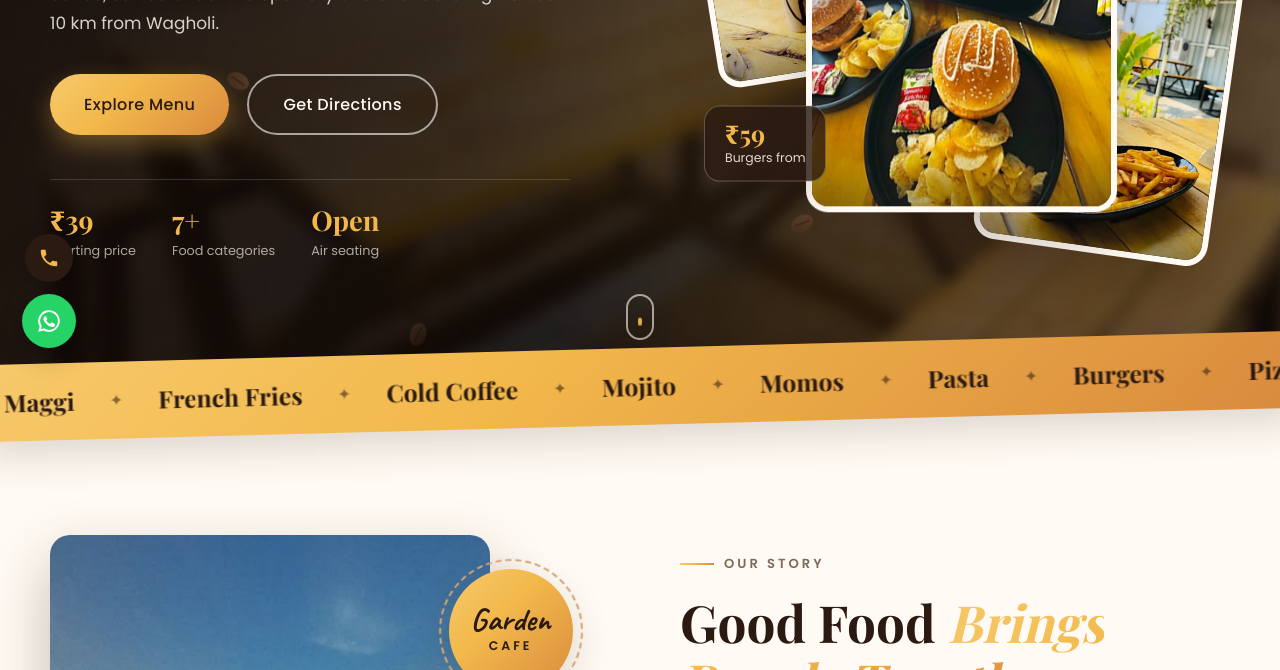
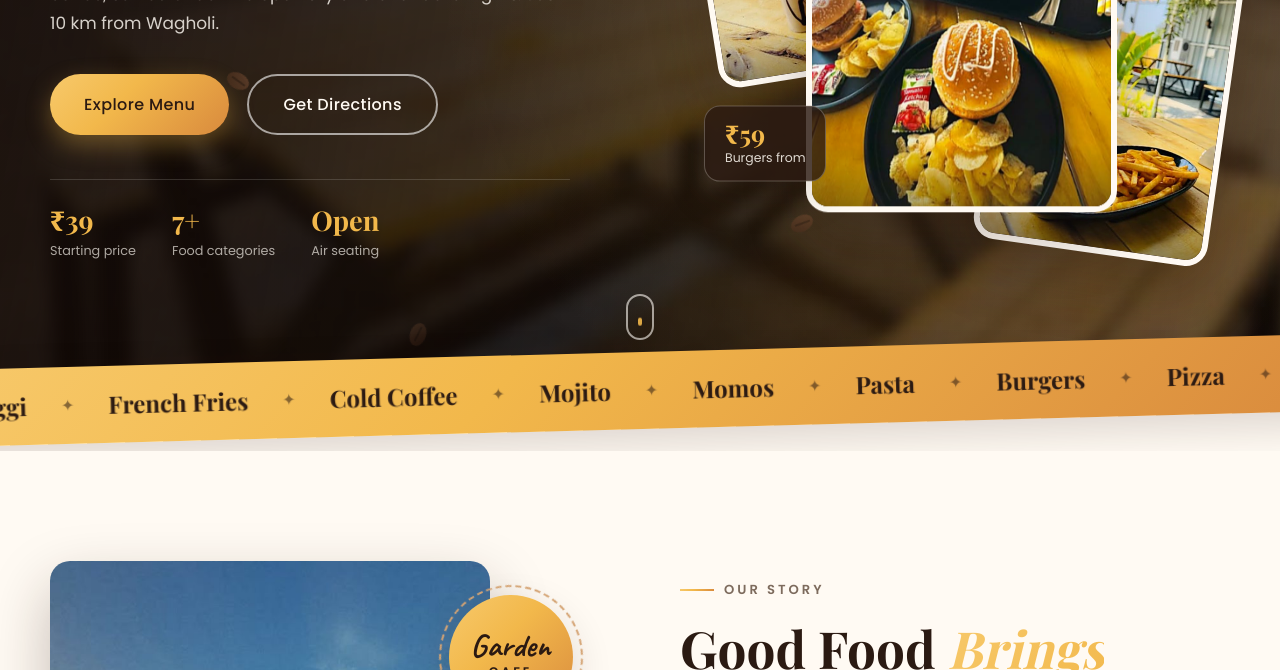
Before and after one commit to sudarshanchemate/cafe_s21, a plain HTML site: page index.html in a window 1280 px wide. Shown: the part 430-1100 px from the top of the page. Drawn offline with nearby package versions, Linux system fonts and the light colour scheme; animation ran at ten frames a second; a web font is replaced by a local one.

Commit message:
Fixed the header issue

```diff
--- a/css/style.css
+++ b/css/style.css
@@ -218,7 +218,9 @@ button { font: inherit; cursor: pointer; border: none; background: none; }
 /* =========================================================
    Marquee
    ========================================================= */
-.marquee { background: var(--grad); padding: 18px 0; overflow: hidden; transform: rotate(-1.5deg) scaleX(1.03); margin: -22px 0 0; position: relative; z-index: 2; box-shadow: var(--shadow); }
+/* The tilted strip lives inside a clipping wrapper so its corners can never widen the page */
+.marquee-wrap { position: relative; z-index: 2; overflow: hidden; margin-top: -40px; padding: 22px 0; }
+.marquee { width: 110%; margin-left: -5%; background: var(--grad); padding: 18px 0; overflow: hidden; transform: rotate(-1.5deg); box-shadow: var(--shadow); }
 .marquee-track { display: flex; gap: 34px; width: max-content; animation: marquee 32s linear infinite; }
 .marquee span { font-family: var(--serif); font-size: 1.5rem; font-weight: 700; color: var(--espresso); white-space: nowrap; }
 .marquee i { font-style: normal; color: var(--espresso); opacity: .55; align-self: center; }
@@ -434,7 +436,17 @@ button { font: inherit; cursor: pointer; border: none; background: none; }
 .footer-phone a:hover { text-decoration: underline; }
 
 /* Floating quick-contact (bottom-left; back-to-top is bottom-right) */
-.quick-contact { position: fixed; left: 22px; bottom: 22px; z-index: 90; display: flex; flex-direction: column; gap: 12px; }
+.quick-contact {
+  position: fixed; left: 22px; bottom: calc(22px + env(safe-area-inset-bottom, 0px)); z-index: 90;
+  display: flex; flex-direction: column; gap: 12px;
+  opacity: 0; transform: translateY(30px) scale(.9); pointer-events: none; visibility: hidden;
+  transition: opacity .4s var(--ease), transform .5s var(--ease), visibility 0s linear .5s;
+}
+.quick-contact.show {
+  opacity: 1; transform: none; pointer-events: auto; visibility: visible;
+  transition: opacity .4s var(--ease), transform .5s var(--ease), visibility 0s;
+}
+.quick-contact:not(.show) .qc-wa::after { animation: none; }
 .qc {
   width: 54px; height: 54px; border-radius: 50%; display: grid; place-items: center; color: #fff;
   box-shadow: 0 10px 25px rgba(0,0,0,.25); transition: transform .35s var(--ease);
@@ -447,7 +459,10 @@ button { font: inherit; cursor: pointer; border: none; background: none; }
   animation: waPing 2.4s ease-out infinite;
 }
 @keyframes waPing { from { transform: scale(1); opacity: .7; } to { transform: scale(1.6); opacity: 0; } }
-@media (max-width: 560px) { .quick-contact { left: 14px; bottom: 16px; } .to-top { right: 14px; bottom: 16px; } }
+@media (max-width: 560px) {
+  .quick-contact { left: 14px; bottom: calc(16px + env(safe-area-inset-bottom, 0px)); }
+  .to-top { right: 14px; bottom: calc(16px + env(safe-area-inset-bottom, 0px)); }
+}
 
 .form-msg { text-align: center; margin-top: 16px; min-height: 1.4em; color: var(--coffee); font-weight: 500; }
 .form-msg.show { animation: popIn .5s var(--ease); }
@@ -465,7 +480,7 @@ button { font: inherit; cursor: pointer; border: none; background: none; }
 .socials a:hover { background: var(--grad); color: var(--espresso); transform: translateY(-5px); border-color: transparent; }
 .copy { font-size: .8rem; opacity: .6; margin-top: 10px; }
 
-.to-top { position: fixed; right: 26px; bottom: 26px; z-index: 90; width: 50px; height: 50px; border-radius: 50%; display: grid; place-items: center; background: var(--grad); color: var(--espresso); font-size: 1.3rem; font-weight: 700; box-shadow: var(--shadow); opacity: 0; transform: translateY(20px); pointer-events: none; transition: opacity .4s, transform .4s var(--ease); }
+.to-top { position: fixed; right: 26px; bottom: calc(26px + env(safe-area-inset-bottom, 0px)); z-index: 90; width: 50px; height: 50px; border-radius: 50%; display: grid; place-items: center; background: var(--grad); color: var(--espresso); font-size: 1.3rem; font-weight: 700; box-shadow: var(--shadow); opacity: 0; transform: translateY(20px); pointer-events: none; transition: opacity .4s, transform .4s var(--ease); }
 .to-top.show { opacity: 1; transform: none; pointer-events: auto; }
 .to-top:hover { transform: translateY(-5px); }
 
--- a/index.html
+++ b/index.html
@@ -2,7 +2,7 @@
 <html lang="en">
 <head>
   <meta charset="UTF-8" />
-  <meta name="viewport" content="width=device-width, initial-scale=1.0" />
+  <meta name="viewport" content="width=device-width, initial-scale=1.0, viewport-fit=cover" />
   <title>Cafe S21 — Good Food, Good Mood | Koregaon Bhima, Pune</title>
   <meta name="description" content="Cafe S21 — an open-air garden cafe in Koregaon Bhima, near Wagholi, Pune. Burgers, pizza, maggi, fries, cold coffee and mojitos at pocket-friendly prices." />
   <meta property="og:title" content="Cafe S21 — Good Food, Good Mood" />
@@ -117,13 +117,15 @@
   </section>
 
   <!-- ===== Marquee ===== -->
-  <div class="marquee" aria-hidden="true">
+  <div class="marquee-wrap" aria-hidden="true">
+  <div class="marquee">
     <div class="marquee-track">
       <span>Burgers</span><i>✦</i><span>Pizza</span><i>✦</i><span>Maggi</span><i>✦</i><span>French Fries</span><i>✦</i>
       <span>Cold Coffee</span><i>✦</i><span>Mojito</span><i>✦</i><span>Momos</span><i>✦</i><span>Pasta</span><i>✦</i>
       <span>Burgers</span><i>✦</i><span>Pizza</span><i>✦</i><span>Maggi</span><i>✦</i><span>French Fries</span><i>✦</i>
       <span>Cold Coffee</span><i>✦</i><span>Mojito</span><i>✦</i><span>Momos</span><i>✦</i><span>Pasta</span><i>✦</i>
     </div>
+  </div>
   </div>
 
   <!-- ===== About ===== -->
--- a/js/main.js
+++ b/js/main.js
@@ -28,12 +28,18 @@
   /* ---------- Header + back-to-top (rAF-throttled, only toggles when state changes) ---------- */
   const navbar = $('#navbar');
   const toTop = $('#toTop');
-  let scrolled = null, showTop = null, scrollTicking = false;
+  const quickContact = $('.quick-contact');
+  let scrolled = null, showFloat = null, scrollTicking = false;
   const onScrollFrame = () => {
     const y = window.scrollY;
-    const s = y > 40, t = y > 600;
+    const s = y > 40;
+    const f = y > 300; // floating buttons appear after a little scroll, hide again at the top
     if (s !== scrolled) { navbar.classList.toggle('scrolled', s); scrolled = s; }
-    if (t !== showTop) { toTop.classList.toggle('show', t); showTop = t; }
+    if (f !== showFloat) {
+      toTop.classList.toggle('show', f);
+      quickContact?.classList.toggle('show', f);
+      showFloat = f;
+    }
     scrollTicking = false;
   };
   window.addEventListener('scroll', () => {
```
